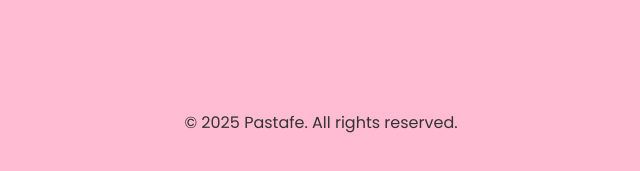
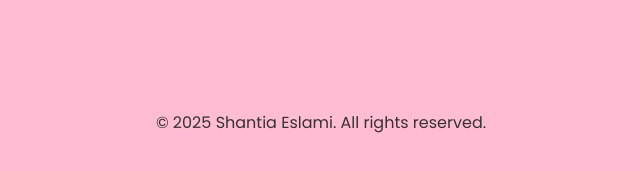
Before and after one commit to ishantia/pastafe.github.io, a plain HTML site: page index.html in a window 1280 px wide. Shown: the part 2330-2501 px from the top of the page, without its empty margins (319-959 px from the left). Drawn offline with Linux system fonts and the light colour scheme.

Commit message:
Update footer copyright name.

```diff
--- a/index.html
+++ b/index.html
@@ -203,7 +203,7 @@
   </section>
 
   <footer>
-    © 2025 Pastafe. All rights reserved.
+    © 2025 Shantia Eslami. All rights reserved.
   </footer>
 </body>
 </html>
```
